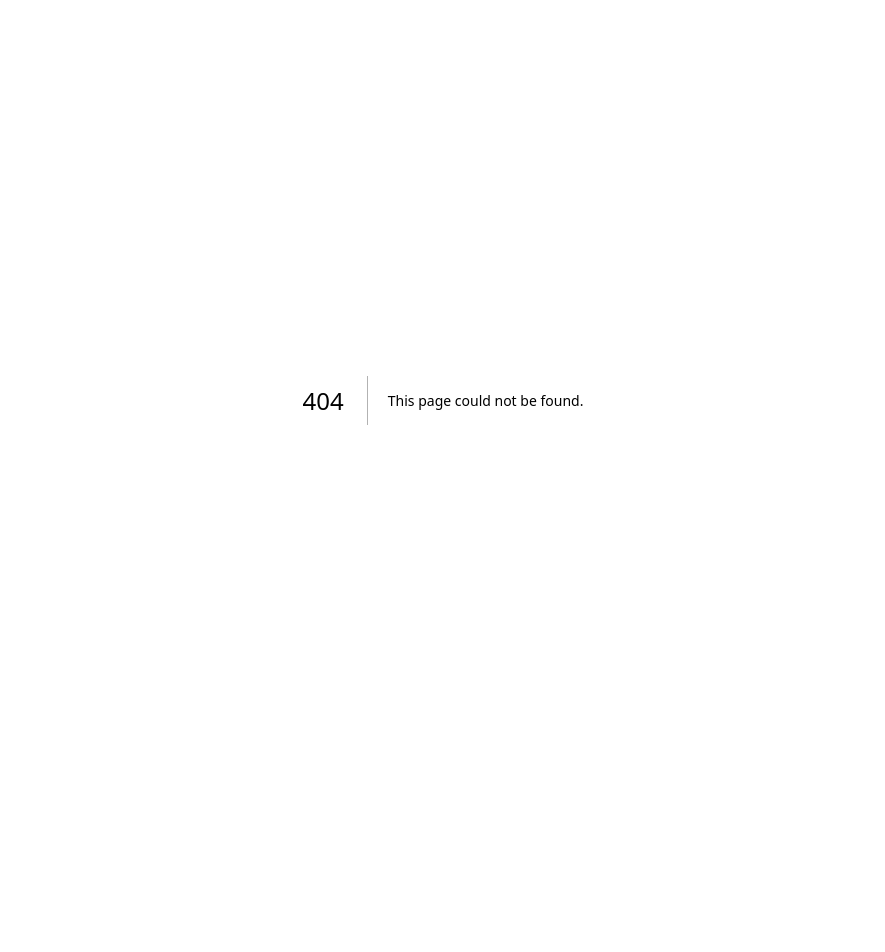
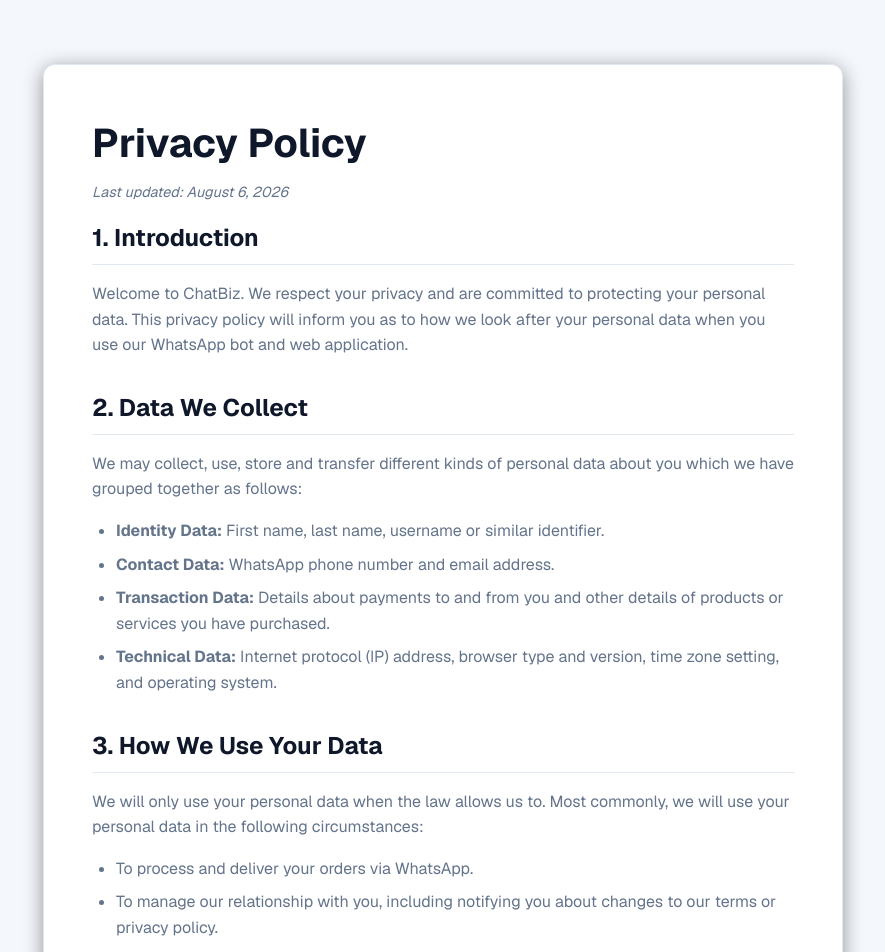
Before and after one commit to Kuino19/chatbiz, a Next.js app: page /privacy in a window 1280 px wide. Before the commit this address had no page. Shown: the top 952 px of the page, without its empty margins (197-1082 px from the left). Before the commit the page ends 800 px from the top, so only its background shows below. Built offline with nearby package versions, Linux system fonts and the light colour scheme.

Commit message:
feat: add privacy policy page for Meta App review

```diff
--- /dev/null
+++ b/src/app/privacy/page.module.css
@@ -0,0 +1,81 @@
+.container {
+  min-height: 100vh;
+  padding: 4rem 2rem;
+  background-color: var(--bg-dark);
+  color: var(--text-light);
+  display: flex;
+  justify-content: center;
+}
+
+.content {
+  max-width: 800px;
+  width: 100%;
+  background: var(--bg-card);
+  padding: 3rem;
+  border-radius: 12px;
+  box-shadow: 0 4px 20px rgba(0, 0, 0, 0.4);
+  border: 1px solid var(--border-color);
+}
+
+.content h1 {
+  font-size: 2.5rem;
+  margin-bottom: 0.5rem;
+  color: var(--primary-color);
+}
+
+.lastUpdated {
+  color: var(--text-muted);
+  font-size: 0.9rem;
+  margin-bottom: 2rem;
+  font-style: italic;
+}
+
+.content section {
+  margin-bottom: 2rem;
+}
+
+.content h2 {
+  font-size: 1.5rem;
+  margin-bottom: 1rem;
+  color: var(--text-light);
+  border-bottom: 1px solid var(--border-color);
+  padding-bottom: 0.5rem;
+}
+
+.content p {
+  line-height: 1.6;
+  color: var(--text-muted);
+  margin-bottom: 1rem;
+}
+
+.content ul {
+  padding-left: 1.5rem;
+  color: var(--text-muted);
+  line-height: 1.6;
+  margin-bottom: 1rem;
+}
+
+.content li {
+  margin-bottom: 0.5rem;
+}
+
+.content strong {
+  color: var(--text-light);
+}
+
+.backHome {
+  margin-top: 3rem;
+  padding-top: 2rem;
+  border-top: 1px solid var(--border-color);
+  text-align: center;
+}
+
+@media (max-width: 768px) {
+  .content {
+    padding: 1.5rem;
+  }
+
+  .content h1 {
+    font-size: 2rem;
+  }
+}
--- /dev/null
+++ b/src/app/privacy/page.tsx
@@ -0,0 +1,75 @@
+import styles from "./page.module.css";
+import Link from "next/link";
+
+export const metadata = {
+  title: "Privacy Policy | ChatBiz",
+  description: "Privacy Policy for ChatBiz",
+};
+
+export default function PrivacyPolicy() {
+  return (
+    <div className={styles.container}>
+      <div className={styles.content}>
+        <h1>Privacy Policy</h1>
+        <p className={styles.lastUpdated}>Last updated: {new Date().toLocaleDateString('en-US', { month: 'long', day: 'numeric', year: 'numeric' })}</p>
+
+        <section>
+          <h2>1. Introduction</h2>
+          <p>
+            Welcome to ChatBiz. We respect your privacy and are committed to protecting your personal data.
+            This privacy policy will inform you as to how we look after your personal data when you use our
+            WhatsApp bot and web application.
+          </p>
+        </section>
+
+        <section>
+          <h2>2. Data We Collect</h2>
+          <p>We may collect, use, store and transfer different kinds of personal data about you which we have grouped together as follows:</p>
+          <ul>
+            <li><strong>Identity Data:</strong> First name, last name, username or similar identifier.</li>
+            <li><strong>Contact Data:</strong> WhatsApp phone number and email address.</li>
+            <li><strong>Transaction Data:</strong> Details about payments to and from you and other details of products or services you have purchased.</li>
+            <li><strong>Technical Data:</strong> Internet protocol (IP) address, browser type and version, time zone setting, and operating system.</li>
+          </ul>
+        </section>
+
+        <section>
+          <h2>3. How We Use Your Data</h2>
+          <p>We will only use your personal data when the law allows us to. Most commonly, we will use your personal data in the following circumstances:</p>
+          <ul>
+            <li>To process and deliver your orders via WhatsApp.</li>
+            <li>To manage our relationship with you, including notifying you about changes to our terms or privacy policy.</li>
+            <li>To administer and protect our business and this website.</li>
+          </ul>
+        </section>
+
+        <section>
+          <h2>4. Data Sharing with Third Parties</h2>
+          <p>
+            We use the <strong>Meta WhatsApp Cloud API</strong> to facilitate communication. As such, message contents, phone numbers, and interaction metadata
+            are processed through Meta's infrastructure. We do not sell your personal data to third parties.
+          </p>
+        </section>
+
+        <section>
+          <h2>5. Data Security</h2>
+          <p>
+            We have put in place appropriate security measures to prevent your personal data from being accidentally lost, used,
+            or accessed in an unauthorized way, altered, or disclosed.
+          </p>
+        </section>
+
+        <section>
+          <h2>6. Contact Us</h2>
+          <p>
+            If you have any questions about this privacy policy or our privacy practices, please contact us.
+          </p>
+        </section>
+
+        <div className={styles.backHome}>
+          <Link href="/" className="btn btn-primary">Back to Home</Link>
+        </div>
+      </div>
+    </div>
+  );
+}
```
